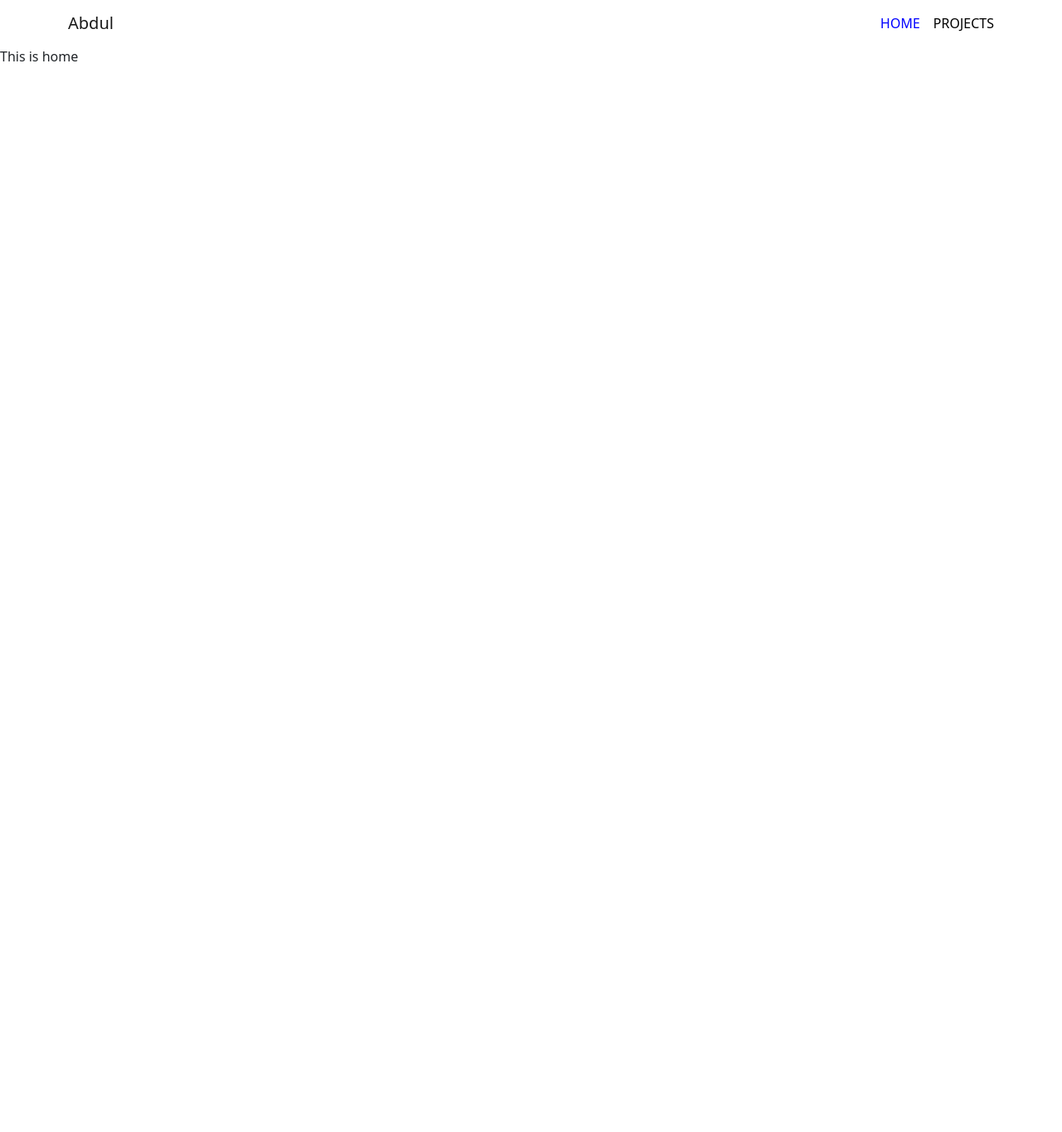
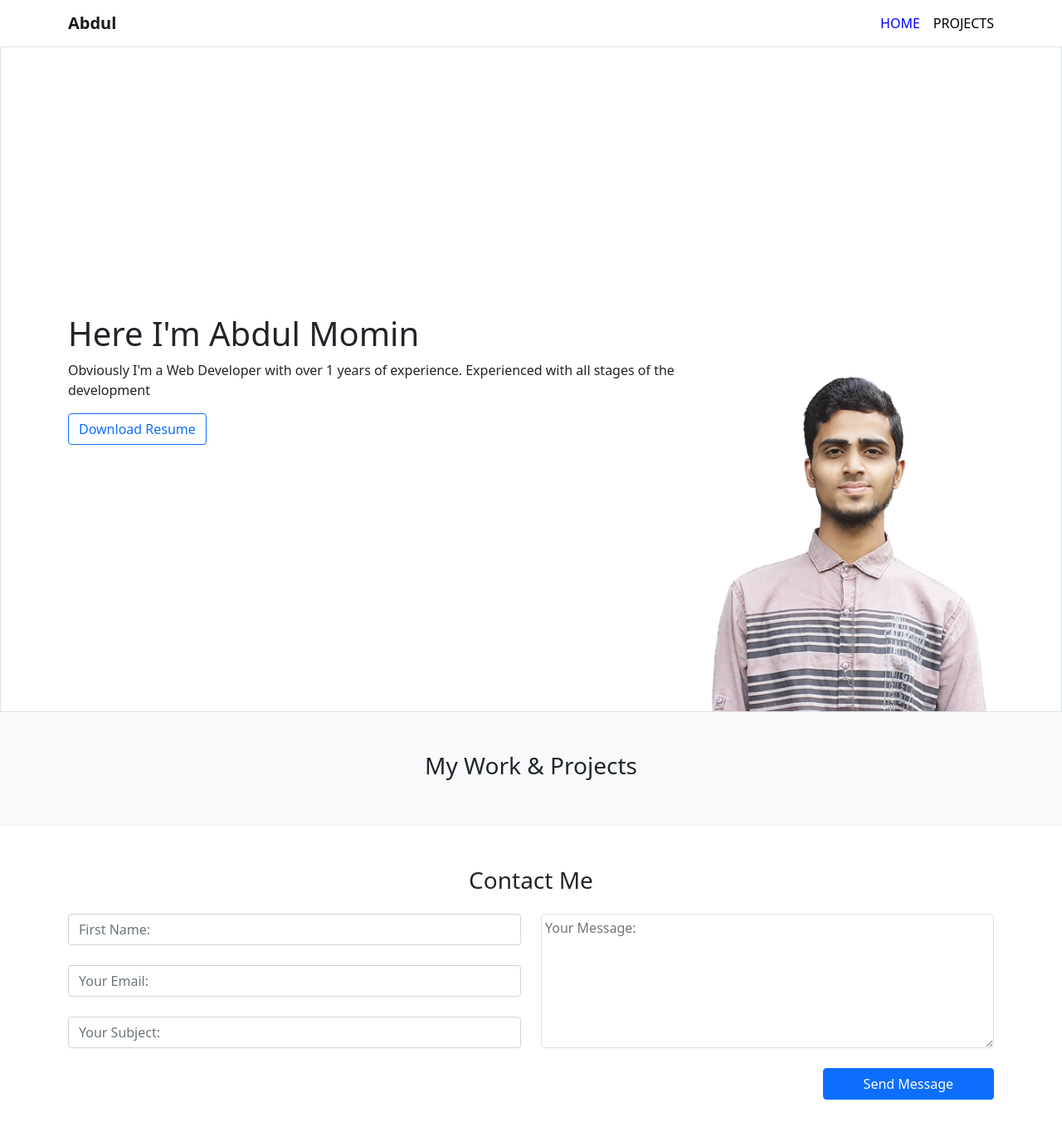
Before and after one commit to abdulmomin956/My-Portfolio, a React (Create React App) app: page / in a window 1280 px wide. Shown: the top 1364 px of the page at 83% size. Before the commit the page ends 800 px from the top, so only its background shows below. Built offline with nearby package versions, Linux system fonts and the light colour scheme.

Commit message:
emailjs added

```diff
--- a/package.json
+++ b/package.json
@@ -7,6 +7,7 @@
     "@testing-library/react": "^13.3.0",
     "@testing-library/user-event": "^13.5.0",
     "bootstrap": "^5.1.3",
+    "emailjs-com": "^3.2.0",
     "react": "^18.1.0",
     "react-bootstrap": "^2.4.0",
     "react-dom": "^18.1.0",
--- a/src/App.js
+++ b/src/App.js
@@ -4,6 +4,7 @@ import Home from './pages/Home/Home';
 import Projects from './pages/Projects/Projects';
 import 'bootstrap/dist/css/bootstrap.min.css';
 import NavigationBar from './pages/shared/NavigationBar';
+import './pages/shared/custom.css'
 
 function App() {
   return (
--- /dev/null
+++ b/src/pages/Home/ContactMe.js
@@ -0,0 +1,51 @@
+import React, { useRef, useState } from 'react';
+import { Button, Form } from 'react-bootstrap';
+
+import emailjs from 'emailjs-com';
+
+const ContactMe = () => {
+    const form = useRef();
+
+
+    const sendEmail = (e) => {
+        e.preventDefault();
+        emailjs.sendForm(
+            'service_plmg0ws',
+            'template_lhtdd3f',
+            form.current,
+            '7UHd1JsNtmzGFUsnP'
+        )
+            .then((response) => {
+                console.log('SUCCESS!', response.status, response.text);
+            })
+            .catch((err) => {
+                console.log('FAILED...', err);
+            });
+    };
+
+
+    return (
+        <section className='py-5'>
+            <h3 className='text-center'>Contact Me</h3>
+            <Form ref={form} onSubmit={sendEmail} className='container'>
+                <div className='d-flex w-100 gap-4 my-4'>
+                    <div className='d-flex flex-column w-50 justify-content-between gap-4'>
+                        <Form.Control name="user_name" placeholder='First Name:' type="text" />
+                        <Form.Control name="user_email" placeholder='Your Email:' type="email" />
+                        <Form.Control name="subject" placeholder='Your Subject:' type="text" />
+                    </div>
+                    <div className='w-50'>
+                        <textarea placeholder='Your Message:' name="message" id="" className='w-100 h-100 border rounded p-1' ></textarea>
+                    </div>
+                </div>
+                <Button className='ms-auto d-flex px-5' variant="primary" value="Send" type="submit">
+                    Send Message
+                </Button>
+            </Form>
+
+
+        </section>
+    );
+};
+
+export default ContactMe;
--- a/src/pages/Home/Home.js
+++ b/src/pages/Home/Home.js
@@ -1,11 +1,30 @@
 import React from 'react';
+import { Button } from 'react-bootstrap';
+import photo from '../../images/for portfolio.png'
+import ContactMe from './ContactMe';
+import Projects from './Projects';
 
 const Home = () => {
     // document.title = 'HOME - Abdul'
     return (
-        <div>
-            This is home
-        </div>
+        <main>
+            <div className='border '>
+                <div className='container d-flex flex-md-row flex-column justify-content-between align-items-end align-items-md-center  min-vh-100'>
+                    <div>
+                        <h1>Here I'm Abdul Momin</h1>
+                        <p>Obviously I'm a Web Developer with over 1 years of experience. Experienced with all stages of the development
+
+                        </p>
+                        <Button variant="outline-primary" >Download Resume</Button>
+                    </div>
+                    <div className=' h-100 mt-auto'>
+                        <img width='100%' src={photo} alt="" />
+                    </div>
+                </div>
+            </div>
+            <Projects></Projects>
+            <ContactMe></ContactMe>
+        </main>
     );
 };
 
--- /dev/null
+++ b/src/pages/Home/Projects.js
@@ -0,0 +1,12 @@
+import React from 'react';
+
+const Projects = () => {
+    return (
+        <div className='py-5 bg-light'>
+            <h3 className='text-center'>My Work &#38; Projects</h3>
+
+        </div>
+    );
+};
+
+export default Projects;
--- a/src/pages/shared/NavigationBar.js
+++ b/src/pages/shared/NavigationBar.js
@@ -6,9 +6,9 @@ import CustomLink from './CustomLink';
 const NavigationBar = () => {
     return (
 
-        <Navbar collapseOnSelect expand="lg" bg="*" >
+        <Navbar sticky="top" collapseOnSelect expand="lg" bg="*" >
             <Container>
-                <Navbar.Brand as={Link} to='/'>Abdul</Navbar.Brand>
+                <Navbar.Brand as={Link} className='fw-bold' to='/'>Abdul</Navbar.Brand>
                 <Navbar.Toggle aria-controls="responsive-navbar-nav" />
                 <Navbar.Collapse id="responsive-navbar-nav">
                     <Nav className="ms-auto">
--- /dev/null
+++ b/src/pages/shared/custom.css
@@ -0,0 +1,3 @@
+.vh-200 {
+    height: 200vh;
+}
```
Also changed, not shown: src/images/for portfolio.png (added), 1 other file (tests, documents, lock files or other folders).
